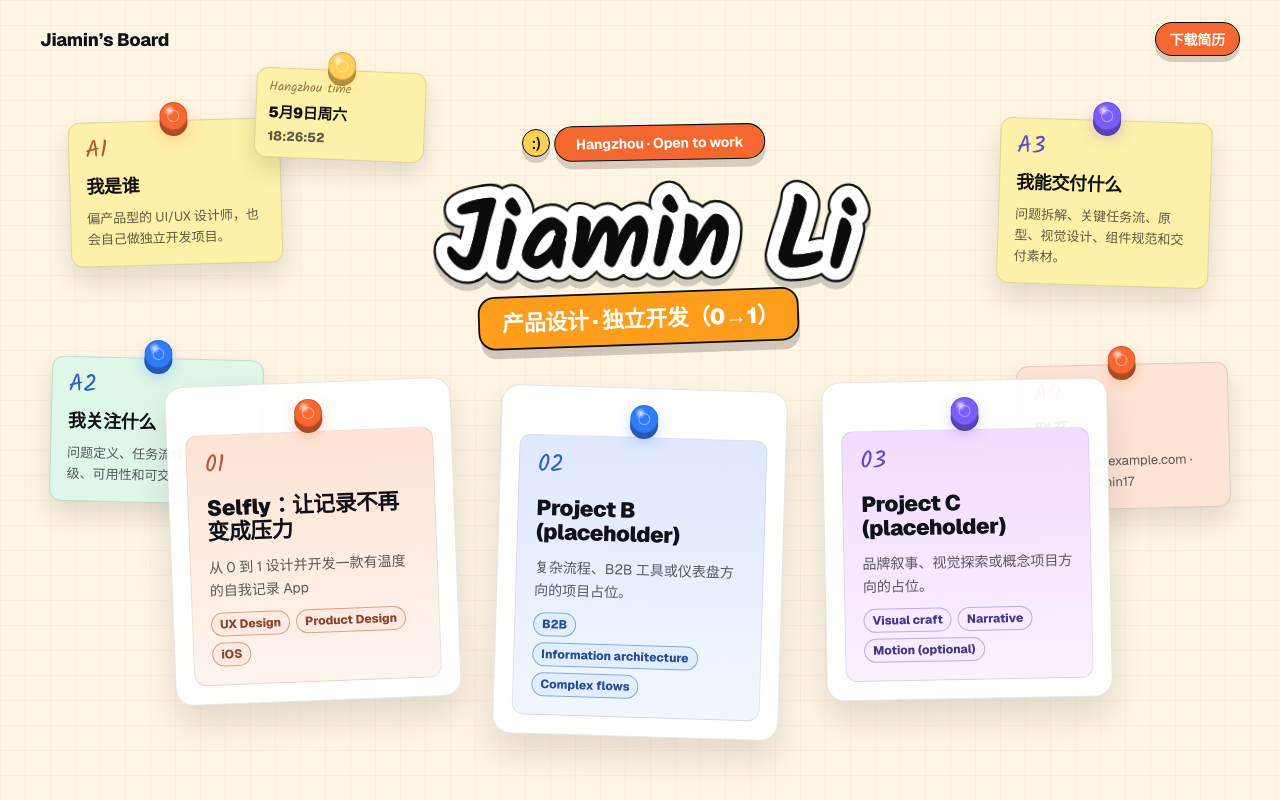
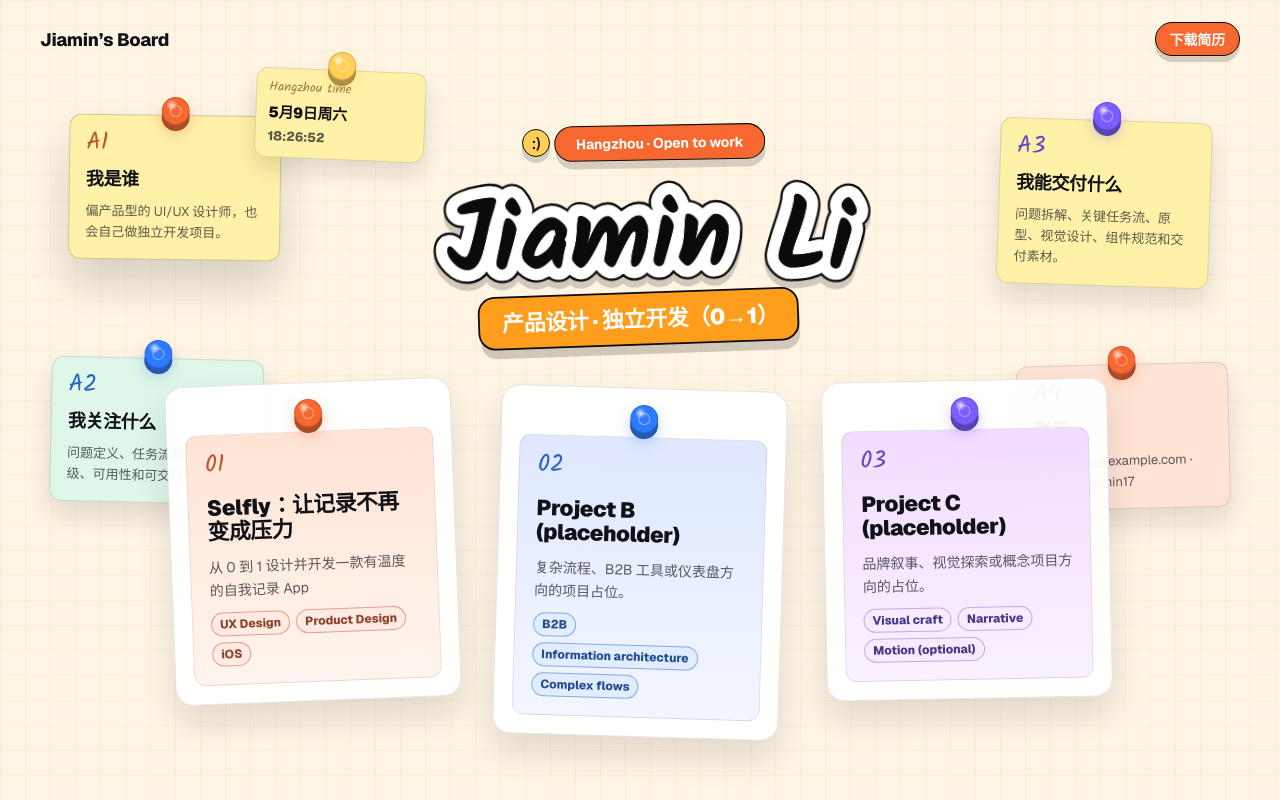
Before and after one commit to jaemin17/jaemin-portfolio, a Next.js app: page / in a window 1280 px wide. In both pictures the pointer is over the element 175 px from the left and 175 px from the top of the page. Shown: the top 800 px of the page. Built offline with nearby package versions, Linux system fonts and the light colour scheme.

Commit message:
Refine hover feedback across all homepage sticky notes.
Apply the project note hover lift/rotation treatment to info, today, and hero copy notes so every sticky note has consistent interactive motion and depth.

```diff
--- a/src/app/page.module.css
+++ b/src/app/page.module.css
@@ -353,6 +353,7 @@
 
 .infoItem {
   --note-rotation: -1.6deg;
+  --note-hover-rotation-factor: -0.45;
   --note-accent: #fff1a8;
   --pin-color: #f6682f;
   position: absolute;
@@ -360,6 +361,7 @@
   width: clamp(212px, 16vw, 260px);
   padding-top: 34px;
   transform: rotate(var(--note-rotation));
+  transition: transform 160ms ease;
 }
 
 .infoItem:nth-child(1) {
@@ -400,6 +402,16 @@
   border-radius: 12px;
   background: var(--note-accent);
   box-shadow: 0 14px 26px rgba(17, 18, 23, 0.12);
+  transition: box-shadow 160ms ease, border-color 160ms ease;
+}
+
+.infoItem:hover {
+  transform: translateY(-5px) rotate(calc(var(--note-rotation) * var(--note-hover-rotation-factor)));
+}
+
+.infoItem:hover .infoNote {
+  border-color: rgba(17, 18, 23, 0.18);
+  box-shadow: 0 24px 40px rgba(17, 18, 23, 0.16);
 }
 
 .infoTitle {
@@ -421,6 +433,7 @@
 
 .todayStamp {
   --note-rotation: 2.3deg;
+  --note-hover-rotation-factor: -0.45;
   --note-accent: #fff1a8;
   --pin-color: #ffcf56;
   position: absolute;
@@ -430,6 +443,7 @@
   width: 170px;
   padding-top: 34px;
   transform: rotate(var(--note-rotation));
+  transition: transform 160ms ease;
 }
 
 .todayNote {
@@ -440,6 +454,16 @@
   border-radius: 12px;
   background: var(--note-accent);
   box-shadow: 0 12px 22px rgba(17, 18, 23, 0.12);
+  transition: box-shadow 160ms ease, border-color 160ms ease;
+}
+
+.todayStamp:hover {
+  transform: translateY(-5px) rotate(calc(var(--note-rotation) * var(--note-hover-rotation-factor)));
+}
+
+.todayStamp:hover .todayNote {
+  border-color: rgba(17, 18, 23, 0.18);
+  box-shadow: 0 22px 36px rgba(17, 18, 23, 0.16);
 }
 
 .todayLabel {
@@ -474,11 +498,13 @@
 
 .heroCopyItem {
   --note-rotation: -1deg;
+  --note-hover-rotation-factor: -0.45;
   --note-accent: #ffffff;
   --pin-color: #f6682f;
   position: relative;
   padding-top: 34px;
   transform: rotate(var(--note-rotation));
+  transition: transform 160ms ease;
 }
 
 .heroCopyItem:nth-child(2) {
@@ -496,6 +522,16 @@
   border-radius: 12px;
   background: var(--note-accent);
   box-shadow: 0 14px 26px rgba(17, 18, 23, 0.12);
+  transition: box-shadow 160ms ease, border-color 160ms ease;
+}
+
+.heroCopyItem:hover {
+  transform: translateY(-5px) rotate(calc(var(--note-rotation) * var(--note-hover-rotation-factor)));
+}
+
+.heroCopyItem:hover .heroCopyNote {
+  border-color: rgba(17, 18, 23, 0.18);
+  box-shadow: 0 24px 40px rgba(17, 18, 23, 0.16);
 }
 
 .heroCopyBody {
```
